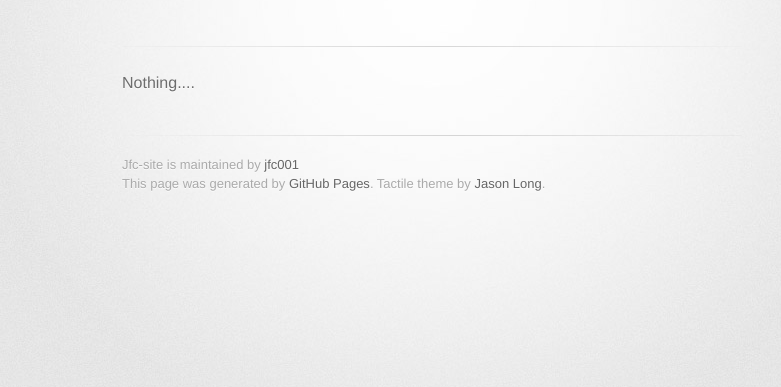
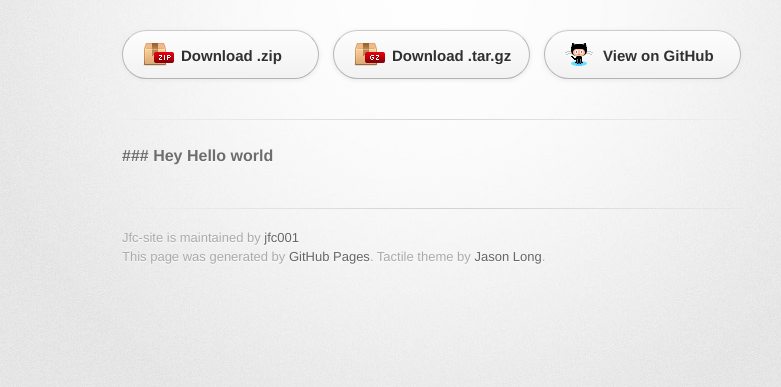
Before and after one commit to jfc001/clouds, a plain HTML site: page index.html in a window 1280 px wide. Shown: the part 127-514 px from the top of the page, without its empty margins (208-989 px from the left). Drawn offline with Linux system fonts and the light colour scheme; a web font is replaced by a local one.

Commit message:
Create gh-pages branch via GitHub

```diff
--- a/index.html
+++ b/index.html
@@ -22,16 +22,16 @@
           <h2>My Blog</h2>
         </header>
 
-         <!--<section id="downloads" class="clearfix">
-           <a href="https://github.com/jfc001/jfc-site/zipball/master" id="download-zip" class="button"><span>Download .zip</span></a>
--          <a href="https://github.com/jfc001/jfc-site/tarball/master" id="download-tar-gz" class="button"><span>Download .tar.gz</span></a>
--          <a href="https://github.com/jfc001/jfc-site" id="view-on-github" class="button"><span>View on GitHub</span></a>
-        </section>-->
+        <section id="downloads" class="clearfix">
+          <a href="https://github.com/jfc001/jfc/zipball/master" id="download-zip" class="button"><span>Download .zip</span></a>
+          <a href="https://github.com/jfc001/jfc/tarball/master" id="download-tar-gz" class="button"><span>Download .tar.gz</span></a>
+          <a href="https://github.com/jfc001/jfc" id="view-on-github" class="button"><span>View on GitHub</span></a>
+        </section>
 
         <hr>
 
         <section id="main_content">
-          <p>Nothing....</p>
+          <p><strong>### Hey Hello world</strong></p>
         </section>
 
         <footer>
--- a/params.json
+++ b/params.json
@@ -1 +1 @@
-{"name":"Jfc-site","tagline":"My Blog","body":"Nothing....","google":"","note":"Don't delete this file! It's used internally to help with page regeneration."}
+{"name":"Jfc-site","tagline":"My Blog","body":"**### Hey Hello world**\r\n","google":"","note":"Don't delete this file! It's used internally to help with page regeneration."}
```
